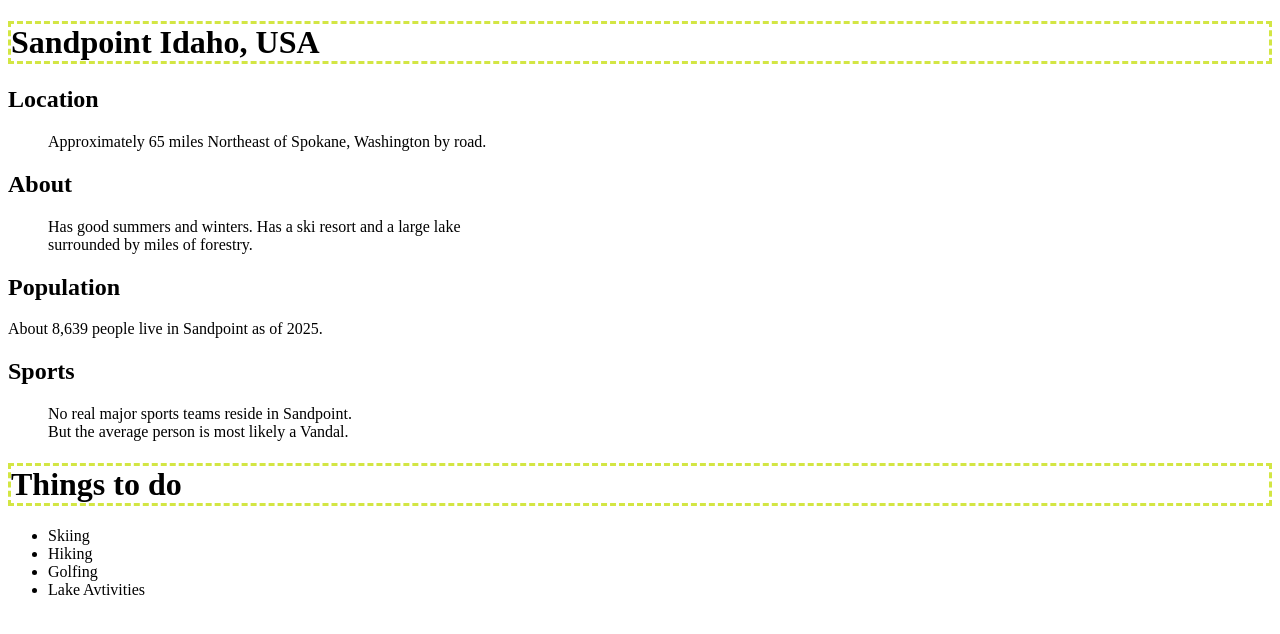
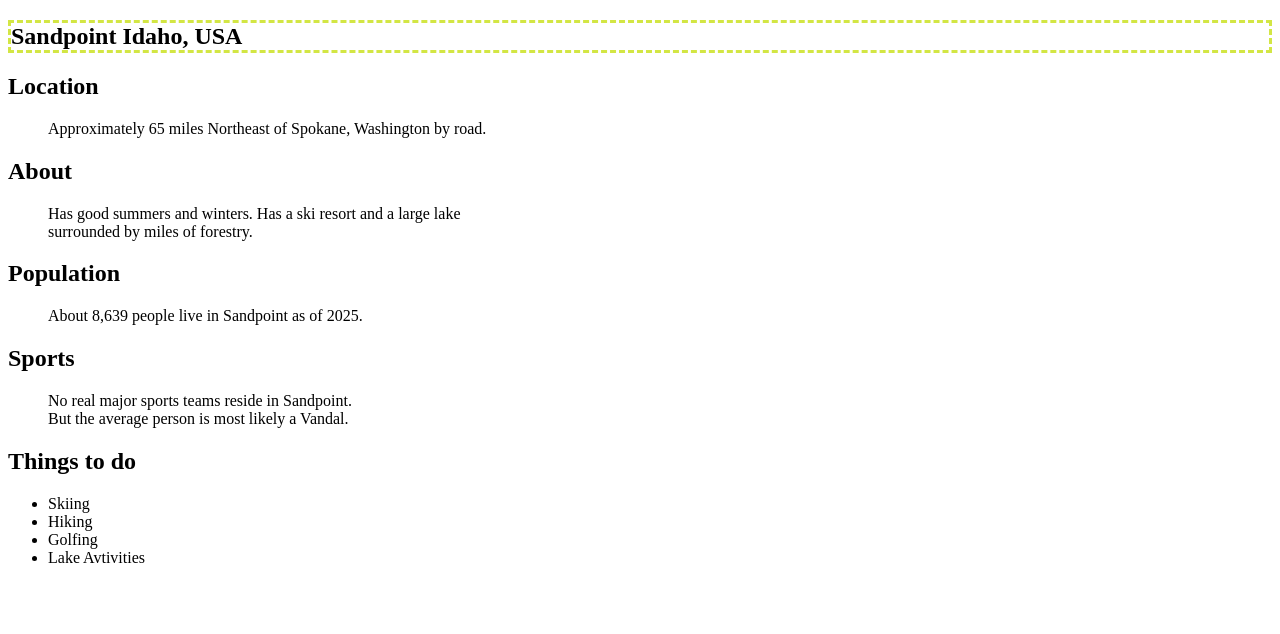
Before and after one commit to kobybarlow/03.04-Lab-Html, a website: page index.html in a window 1280 px wide. Drawn offline with Linux system fonts and the light colour scheme; files that its build step writes are made by us from their sources.

Commit message:
Lab Activity Completed

```diff
--- a/index.html
+++ b/index.html
@@ -10,41 +10,55 @@
 </head>
 
 <body>
+<section>
   <h1><strong>Sandpoint Idaho, USA</strong></h1>
   <p></p>
   <h2> Location </h2>
   <p style="font-family: 'Times New Roman', serif; font-weight: normal; margin-left: 40px;">
     Approximately 65 miles Northeast of Spokane, Washington by road.
   </p>
+</section>
 
   <p></p>
 
+<section>
   <h2> About </h2>
   <p style="font-family: 'Times New Roman', serif; font-weight: normal; margin-left: 40px;">
       Has good summers and winters. Has a ski resort and a large lake<br>
       surrounded by miles of forestry.
   </p>
+</section>
 
+<p></p>
+
+<section>
   <h2> Population </h2>
   <p></p>
-  <p>About 8,639 people live in Sandpoint as of 2025.</p>
+  <p style="font-family: 'Times New Roman', serif; font-weight: normal; margin-left: 40px;">
+    About 8,639 people live in Sandpoint as of 2025.</p>
+</section>
 
   <p></p>
+
+<section>
   <h2> Sports </h2>
   <p style="font-family: 'Times New Roman', serif; font-weight: normal; margin-left: 40px;">
     No real major sports teams reside in Sandpoint.<br>
     But the average person is most likely a Vandal.<br>
   </p>
+</section>
 
   <p></p>
 
-  <h1>Things to do</h1>
+<section>
+  <h2>Things to do</h2>
   <ul>
     <li>Skiing</li>
     <li>Hiking</li>
     <li>Golfing</li>
     <li>Lake Avtivities</li>
   </ul>
+</section>
 </body>
 
 </html>
```
